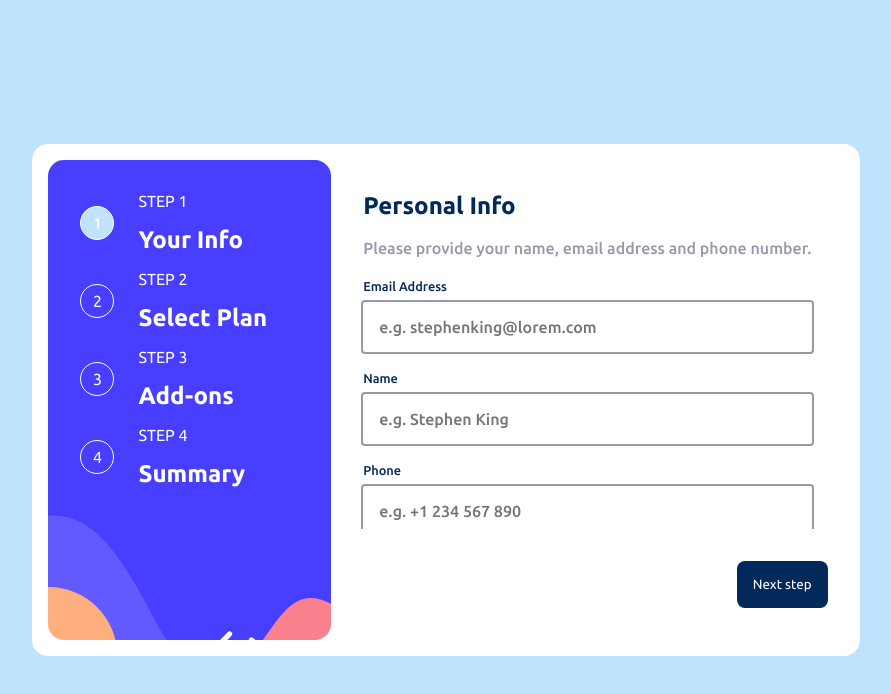
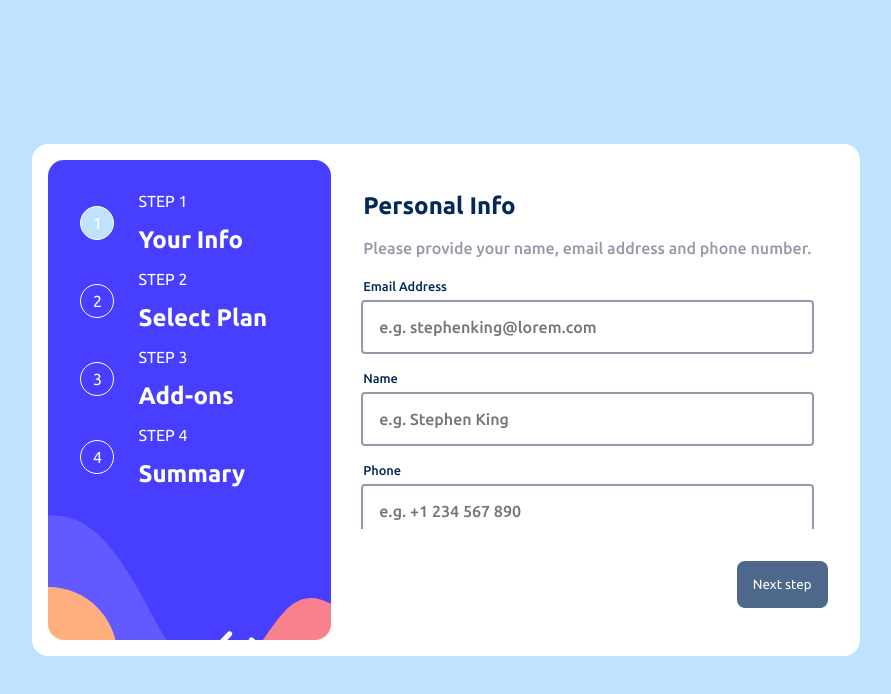
Before and after one commit to huyphan2210/multi-step_form, an Angular app in the folder multi-step_form.client/: page / in a window 1280 px wide. Shown: the top 694 px of the page, without its empty margins (194-1085 px from the left). Built offline with nearby package versions, Linux system fonts and the light colour scheme.

Commit message:
Subscibe to formState

```diff
--- a/multi-step_form.client/src/components/Stepper/stepper.component.html
+++ b/multi-step_form.client/src/components/Stepper/stepper.component.html
@@ -1,6 +1,14 @@
-<button *ngIf="currentStep !== step.FillInPersonalInfo" type="button">
+<button
+  *ngIf="currentStep !== step.FillInPersonalInfo"
+  type="button"
+  (click)="previousStep()"
+>
   Go back
 </button>
-<button type="button">
+<button
+  [disabled]="checkIfNextButtonIsDisabled()"
+  type="button"
+  (click)="nextStep()"
+>
   {{ currentStep !== step.Confirm ? "Next step" : "Confirm" }}
 </button>
--- a/multi-step_form.client/src/components/Stepper/stepper.component.scss
+++ b/multi-step_form.client/src/components/Stepper/stepper.component.scss
@@ -27,6 +27,11 @@
     &:hover {
       cursor: pointer;
     }
+
+    &:disabled {
+      cursor: not-allowed;
+      opacity: 0.7;
+    }
   }
 }
 
--- a/multi-step_form.client/src/components/Stepper/stepper.component.ts
+++ b/multi-step_form.client/src/components/Stepper/stepper.component.ts
@@ -1,4 +1,10 @@
 import { Component, OnInit } from '@angular/core';
+import { FormGroup } from '@angular/forms';
+import {
+  FormStateService,
+  PersonalInfoFormControls,
+  personalInfoKeys,
+} from 'src/state-service/form-state.service';
 import { Step, StepStateService } from 'src/state-service/step-state.service';
 
 @Component({
@@ -7,13 +13,48 @@ import { Step, StepStateService } from 'src/state-service/step-state.service';
   styleUrls: ['./stepper.component.scss'],
 })
 export class StepperComponent implements OnInit {
-  constructor(private stepStateService: StepStateService) {}
+  constructor(
+    private stepStateService: StepStateService,
+    private formStateService: FormStateService
+  ) {}
 
   currentStep: Step = Step.FillInPersonalInfo;
   step = Step;
+  isNextButtonDisabled = false;
+  form!: FormGroup<PersonalInfoFormControls>;
+
   ngOnInit() {
     this.stepStateService.getStepState().subscribe((stepState) => {
       this.currentStep = stepState.step;
     });
+
+    this.formStateService
+      .getFormStateState()
+      .subscribe((formState: FormGroup<PersonalInfoFormControls>) => {
+        this.form = formState;
+      });
   }
+
+  previousStep() {
+    this.stepStateService.setPreviousStepState();
+  }
+
+  nextStep() {
+    this.stepStateService.setNextStepState();
+  }
+
+  checkIfNextButtonIsDisabled = () => {
+    const isNameValid = this.form.get(personalInfoKeys.name)?.valid;
+    const isEmailValid = this.form.get(personalInfoKeys.email)?.valid;
+    const isPhoneValid = this.form.get(personalInfoKeys.phone)?.valid;
+    const isPlanValid = this.form.get(personalInfoKeys.planId)?.valid;
+    switch (this.currentStep) {
+      case Step.FillInPersonalInfo:
+        return !isNameValid || !isEmailValid || !isPhoneValid;
+      case Step.SelectPlan:
+        return !isPlanValid;
+      default:
+        return false;
+    }
+  };
 }
```
